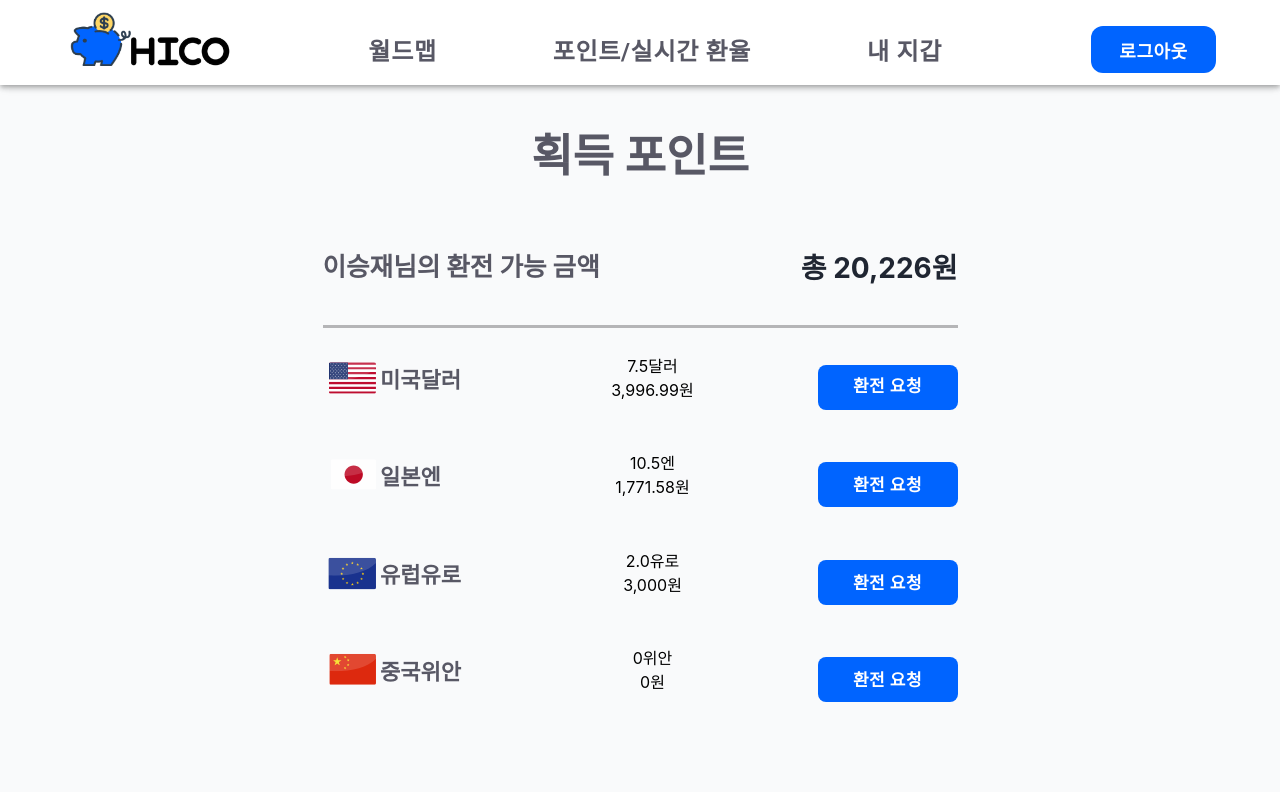
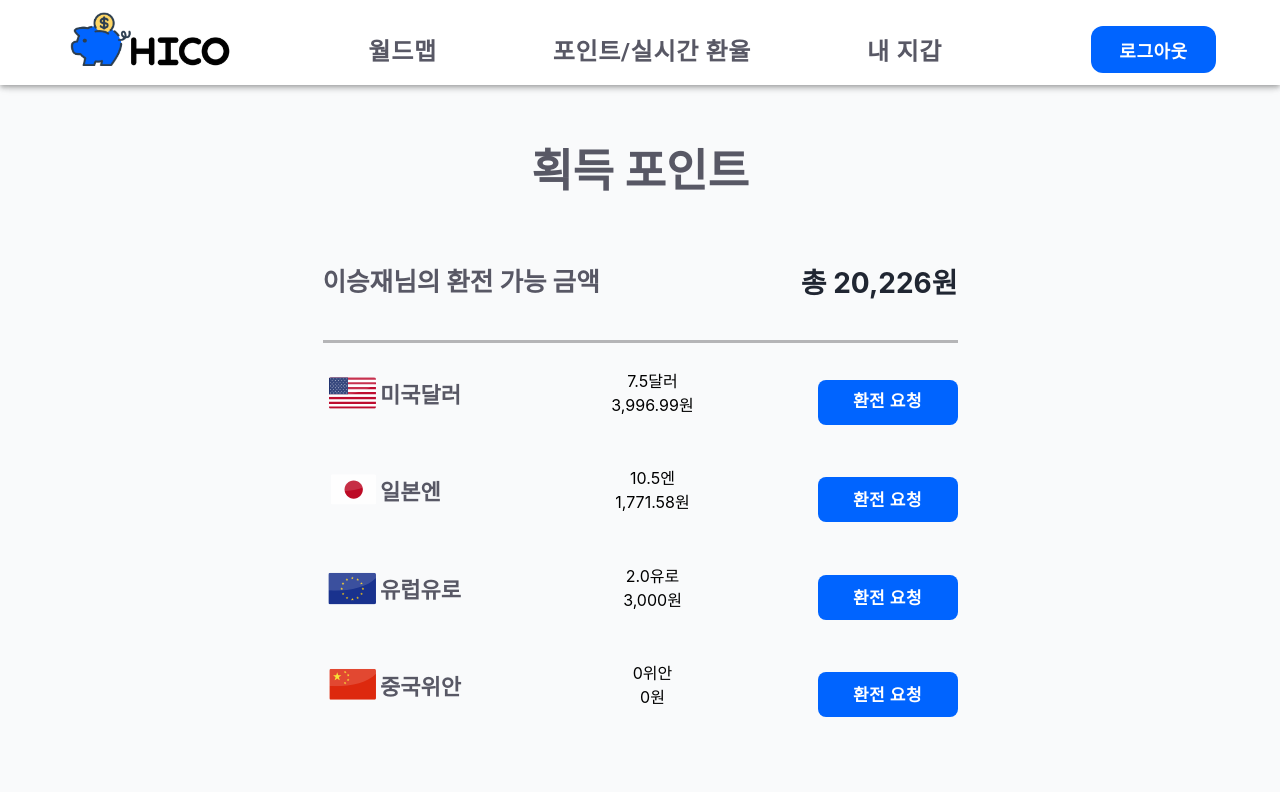
Before and after one commit to 22-bottle/ssafy_specific_pjt, a React (Create React App) app in the folder front/: page /childwallet/point in a window 1280 px wide. Shown: the top 792 px of the page. Built offline with nearby package versions, Linux system fonts and the light colour scheme.

Commit message:
design: padding  css

```diff
--- a/front/src/pages/childwallet/index.tsx
+++ b/front/src/pages/childwallet/index.tsx
@@ -8,10 +8,10 @@ const ChildWallet: React.FC = () => {
       <Navbar />
       {/* this is ChildWallet */}
       <div style={{
-        paddingTop: '70px',
+        paddingTop: '85px',
         backgroundColor: "#F9FAFB",
         position: "relative",
-        minHeight: "calc(100vh - 70px)",
+        minHeight: "calc(100vh - 85px)",
       }}>
         <Outlet />
       </div>
```
